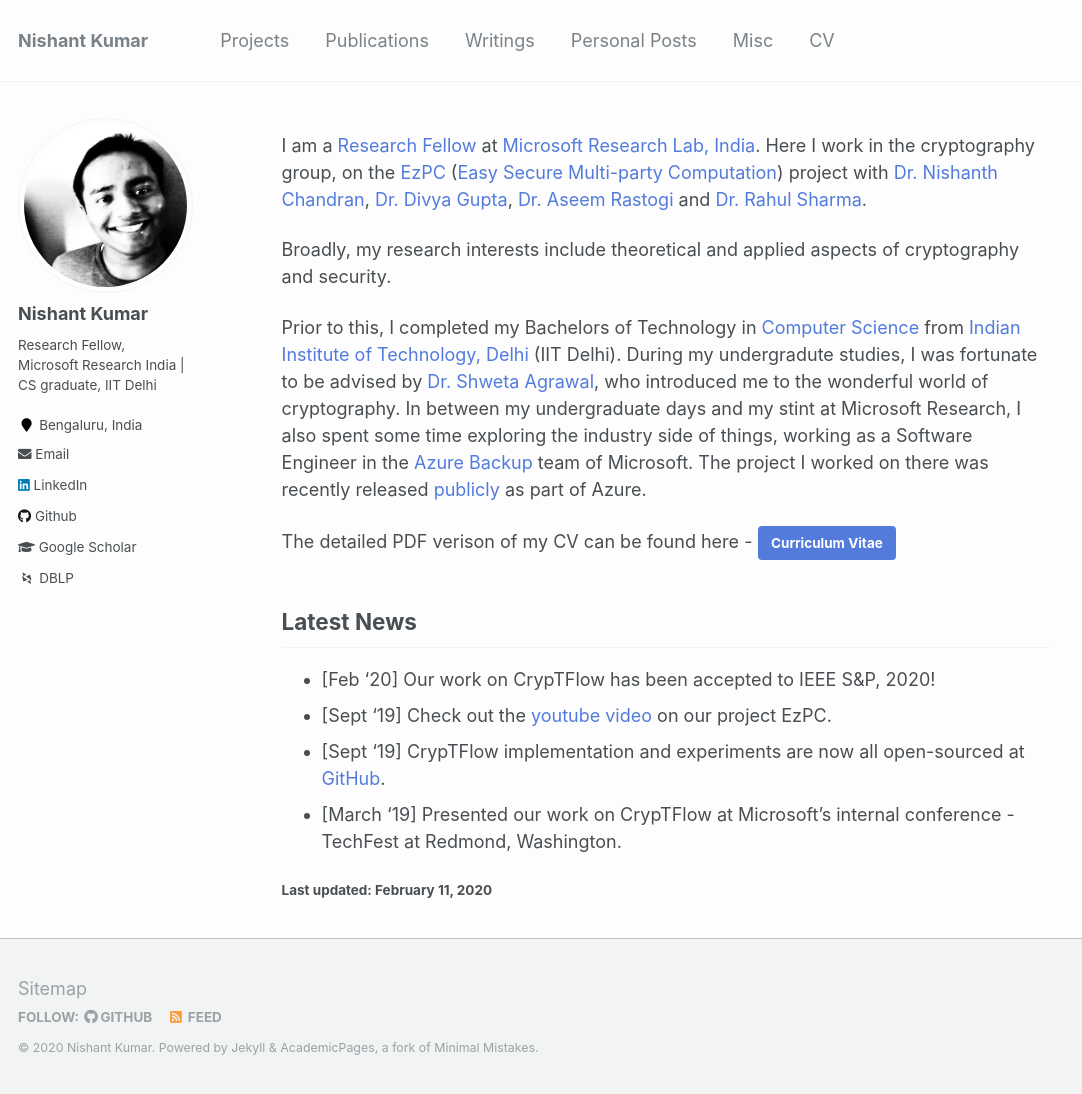
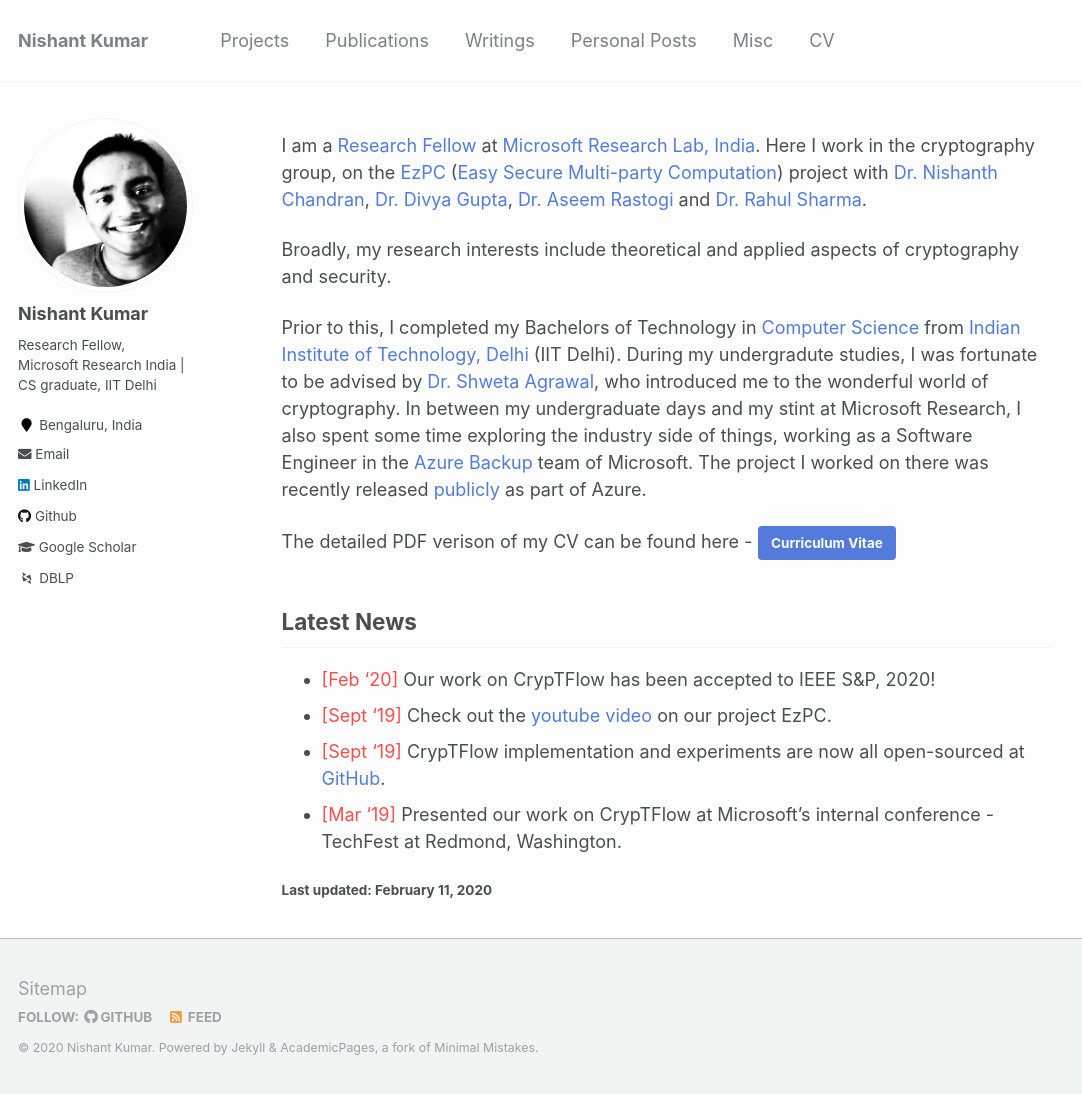
Before and after one commit to nishkum/nishkum.github.io, a Jekyll site: the page built from _pages/about.md, in a window 1280 px wide and 1094 px high. Shown: the whole window, without its empty margins (0-1082 px from the left). Built offline with Jekyll 4.4.1, drawn with Linux system fonts in a browser that asks for light colours; some web fonts are replaced.

Commit message:
Updated news.

```diff
--- a/_pages/about.md
+++ b/_pages/about.md
@@ -17,9 +17,9 @@ Prior to this, I completed my Bachelors of Technology in [Computer Science](http
 The detailed PDF verison of my CV can be found here - [__Curriculum Vitae__](\files\Nishant_Academic_CV.pdf){: .btn .btn--info}
 
 ## Latest News
-- [Feb '20] Our work on CrypTFlow has been accepted to IEEE S&P, 2020!
-- [Sept '19] Check out the [youtube video](https://www.youtube.com/watch?v=-1H1Sp-_5YU) on our project EzPC.
-- [Sept '19] CrypTFlow implementation and experiments are now all open-sourced at [GitHub](https://github.com/mpc-msri/EzPC).
-- [March '19] Presented our work on CrypTFlow at Microsoft's internal conference - TechFest at Redmond, Washington.
+- <span style="color:#fa4d4d">[Feb '20]</span> Our work on CrypTFlow has been accepted to IEEE S&P, 2020!
+- <span style="color:#fa4d4d">[Sept '19]</span> Check out the [youtube video](https://www.youtube.com/watch?v=-1H1Sp-_5YU) on our project EzPC.
+- <span style="color:#fa4d4d">[Sept '19]</span> CrypTFlow implementation and experiments are now all open-sourced at [GitHub](https://github.com/mpc-msri/EzPC).
+- <span style="color:#fa4d4d">[Mar '19]</span> Presented our work on CrypTFlow at Microsoft's internal conference - TechFest at Redmond, Washington.
 
 ###### Last updated: February 11, 2020
```
